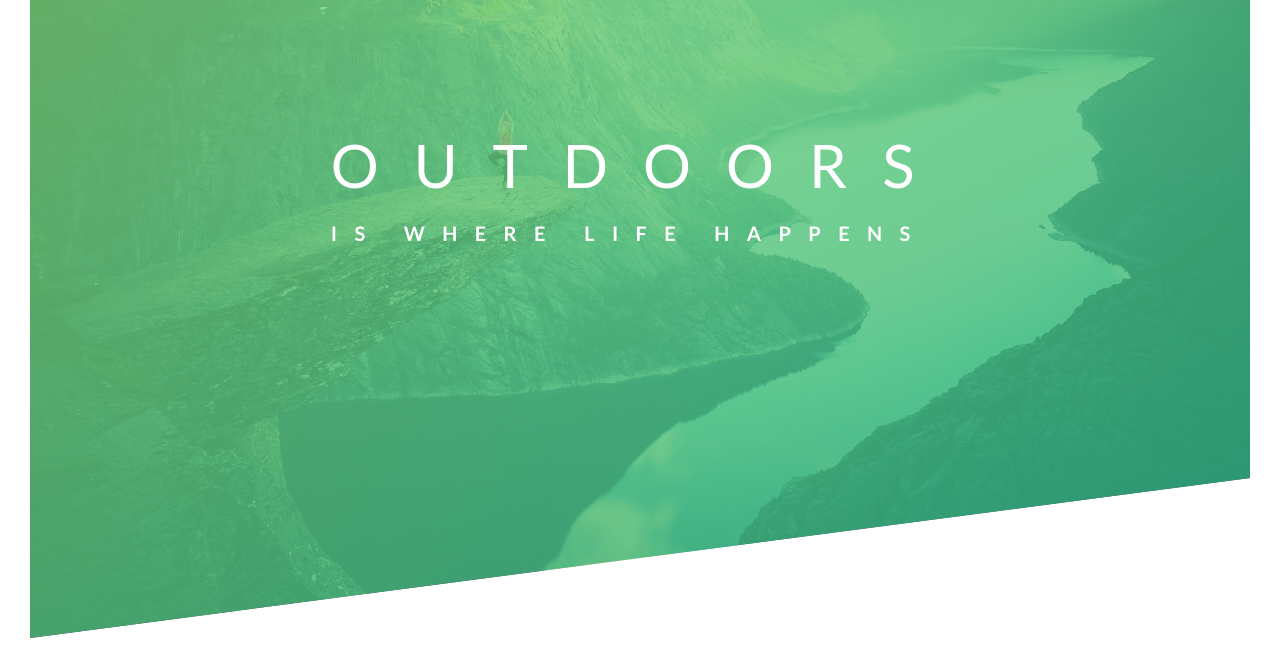
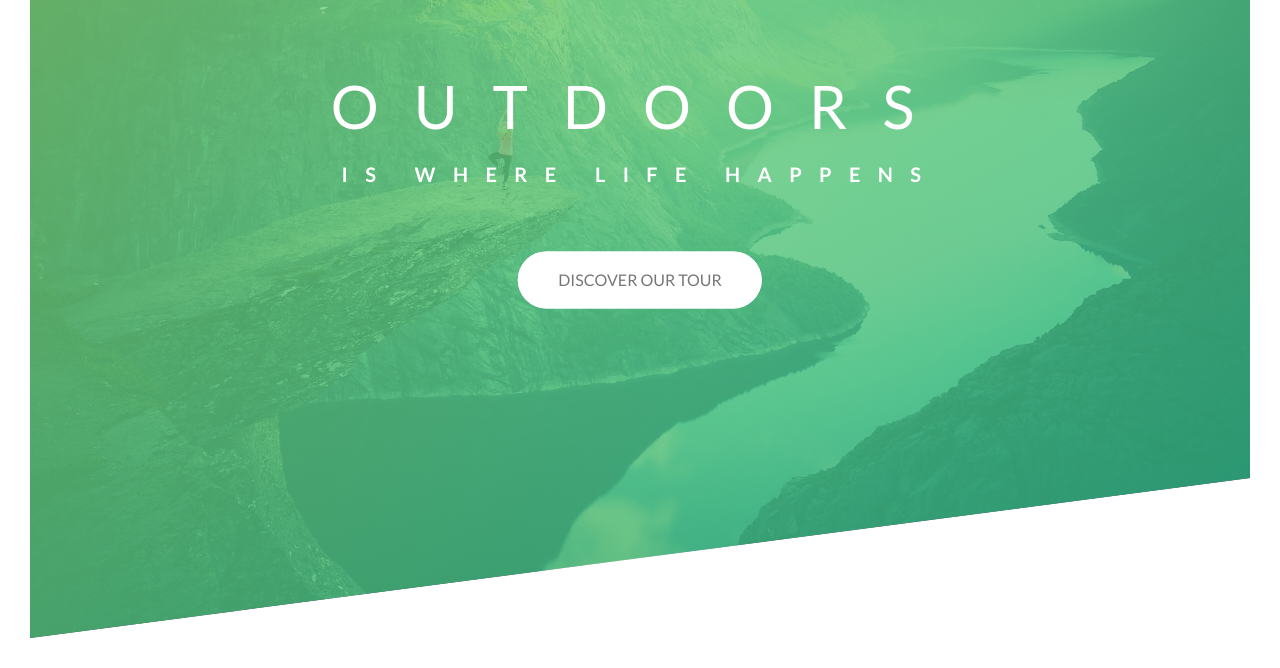
Before and after one commit to nanishipi/Project-to-Practice-CSS, a plain HTML site: page index.html in a window 1280 px wide. Shown: the part 152-820 px from the top of the page. Drawn offline with Linux system fonts and the light colour scheme.

Commit message:
header finished

```diff
--- a/css/style.css
+++ b/css/style.css
@@ -24,7 +24,7 @@ body {
 
 .header {
     height: 95vh;
-    background-image: linear-gradient(to right bottom,rgba(126, 213, 111, 0.801), rgba(40, 180, 133, 0.801)) , url(../img/hero.jpg);
+    background-image: linear-gradient(to right bottom, rgba(126, 213, 111, 0.801), rgba(40, 180, 133, 0.801)), url(../img/hero.jpg);
     background-size: cover;
     background-position: top;
     position: relative;
@@ -47,11 +47,15 @@ body {
     top: 40%;
     left: 50%;
     transform: translate(-50%, -50%);
+    text-align: center;
 }
 
 .heading-primary {
     color: #fff;
     text-transform: uppercase;
+
+    backface-visibility: hidden;
+    margin-bottom: 60px;
 }
 
 .heading-primary-main {
@@ -59,6 +63,14 @@ body {
     font-size: 60px;
     font-weight: 400;
     letter-spacing: 35px;
+    animation-name: moveInLeft;
+    animation-duration: 1s;
+    animation-timing-function: ease-out;
+
+    /*
+    animation-delay: 3s;
+    animation-iteration-count: 3;
+    */
 }
 
 .heading-primary-sub {
@@ -66,4 +78,102 @@ body {
     font-size: 20px;
     font-weight: 700;
     letter-spacing: 17.4px;
+    animation: moveInRight 1s ease-out;
 }
+
+@keyframes moveInLeft {
+    0% {
+        opacity: 0;
+        transform: translateX(-100px);
+    }
+
+    80% {
+        transform: translateX(10px);
+    }
+
+    100% {
+        opacity: 1;
+        transform: translateX(0);
+    }
+}
+
+@keyframes moveInRight {
+    0% {
+        opacity: 0;
+        transform: translateX(100px);
+    }
+
+    80% {
+        transform: translateX(-10px);
+    }
+
+    100% {
+        opacity: 1;
+        transform: translateX(0);
+    }
+}
+
+/* Always add display: inline-block when giving padding, heights or widths*/
+.btn:link,
+.btn:visited {
+    text-transform: uppercase;
+    text-decoration: none;
+    padding: 15px 40px;
+    display: inline-block;
+    border-radius: 100px;
+    transition: all .2s;
+    position: relative;
+}
+
+.btn:hover {
+    transform: translateY(-3px);
+    box-shadow: 0 10px 20px rgba(0, 0, 0, .2);
+}
+
+.btn:active {
+    transform: translateY(-1px);
+}
+
+.btn-white {
+    background-color: #fff;
+    color: #777;
+}
+/* To use the after pseudo element, content must be specified even if empty, same for display*/
+.btn::after {
+    content: "";
+    display: inline-block;
+    height: 100%;
+    width: 100%;
+    border-radius: 100px;
+    position: absolute;
+    top: 0;
+    left: 0;
+    z-index: -1;
+    transition: all .4s;
+}
+
+.btn-white::after {
+    background-color: #fff;
+}
+
+.btn:hover::after {
+    transform: scaleX(1.4) scaleY(1.6);
+    opacity: 0;
+}
+
+@keyframes moveInBottom {
+    0% {
+        opacity: 0;
+        transform: translateY(100px);
+    }
+
+    100% {
+        opacity: 1;
+        transform: translateY(0);
+    }
+}
+
+.btn-animated {
+    animation: moveInBottom .5s ease-out .75s;
+    animation-fill-mode: backwards;
+}
--- a/index.html
+++ b/index.html
@@ -23,6 +23,8 @@
                     <span class="heading-primary-main">Outdoors</span>
                     <span class="heading-primary-sub">is where life happens</span>
                 </h1>
+
+                <a href="#" class="btn btn-white btn-animated">Discover our tour</a>
             </div>
         </header>
     </body>
```
